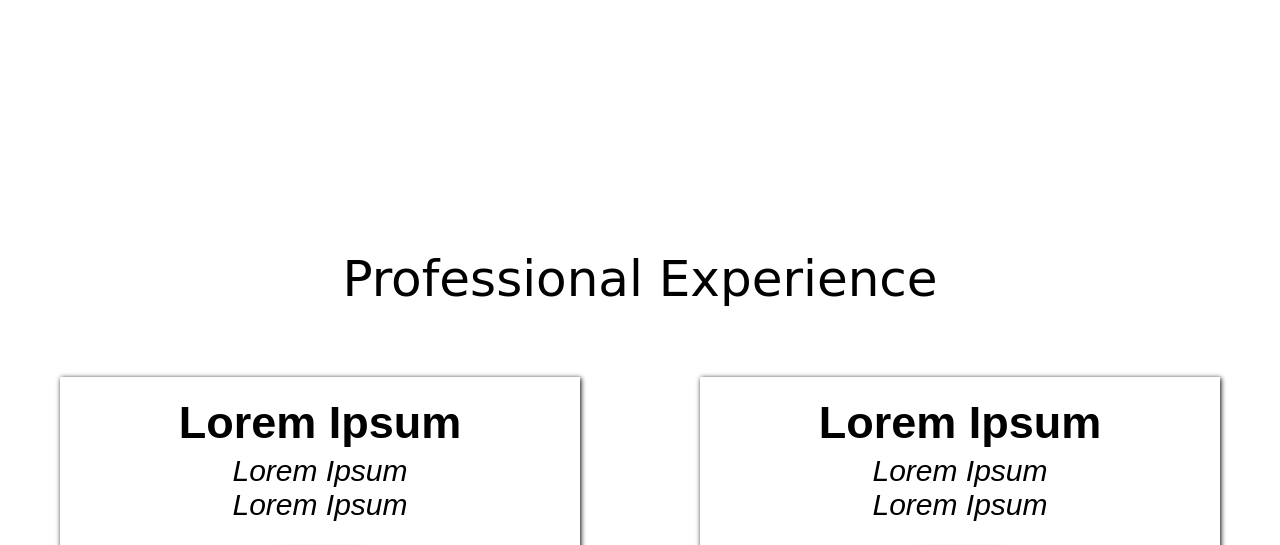
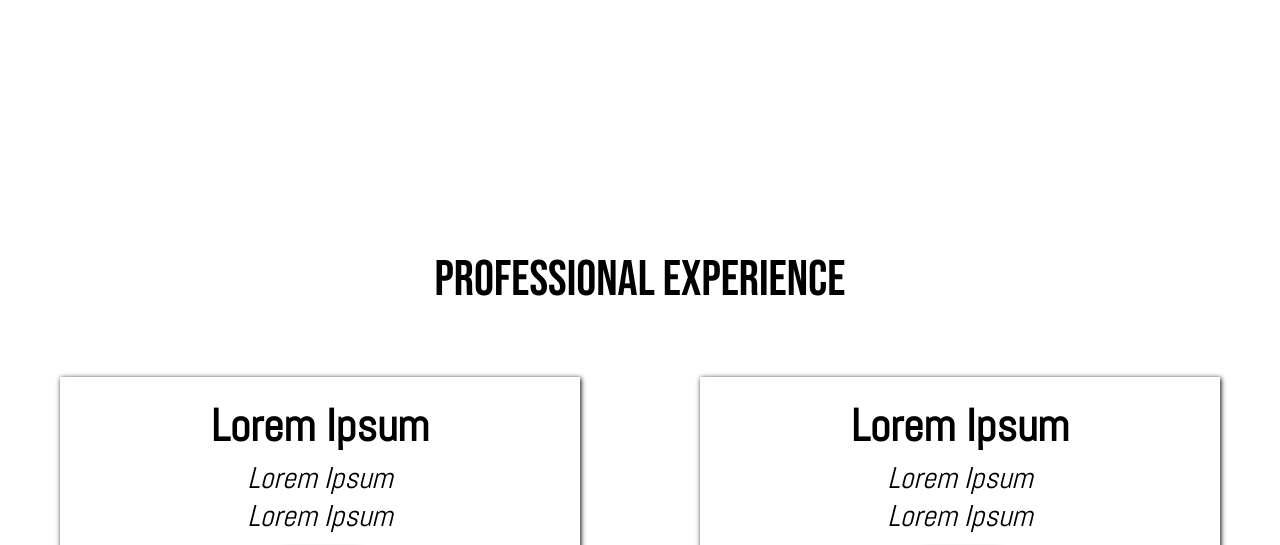
Before and after one commit to MachaaX/MachaaX.github.io, a plain HTML site: page Portfolio/portfolio.html in a window 1280 px wide. Shown: the part 603-1148 px from the top of the page. Drawn offline with Linux system fonts and the light colour scheme; a script that the page names is missing.

Commit message:
fonts updated

```diff
--- a/Portfolio/portfolio.html
+++ b/Portfolio/portfolio.html
@@ -8,15 +8,13 @@
     <title>Pavan Kumar</title>
 
     <link rel="stylesheet" type="text/css" href="./portfolio_files/Portfolio.css">
-    <link rel="preconnect" href="https://fonts.googleapis.com/">
-    <link rel="preconnect" href="https://fonts.gstatic.com/" crossorigin="">
-    <link href="./portfolio_files/css2" rel="stylesheet">
-    <link rel="preconnect" href="https://fonts.googleapis.com/">
-    <link rel="preconnect" href="https://fonts.gstatic.com/" crossorigin="">
-    <link href="./portfolio_files/css2(1)" rel="stylesheet">
-    <link rel="preconnect" href="https://fonts.googleapis.com/">
-    <link rel="preconnect" href="https://fonts.gstatic.com/" crossorigin="">
-    <link href="./portfolio_files/css2(2)" rel="stylesheet">
+    <link rel="preconnect" href="https://fonts.googleapis.com">
+    <link rel="preconnect" href="https://fonts.gstatic.com" crossorigin>
+    <link href="https://fonts.googleapis.com/css2?family=Bebas+Neue&display=swap" rel="stylesheet">
+
+    <link rel="preconnect" href="https://fonts.googleapis.com">
+    <link rel="preconnect" href="https://fonts.gstatic.com" crossorigin>
+    <link href="https://fonts.googleapis.com/css2?family=Abel&display=swap" rel="stylesheet">
 
     <link rel="shortcut icon" type="image/x-icon" href="./portfolio_files/logo_white_large.png">
 
```
Also changed, not shown: AboutMe/about.html (+7 -6 lines), More/more.html (+7 -6 lines), Skills/skills.html (+7 -6 lines), index.html (+7 -7 lines).
